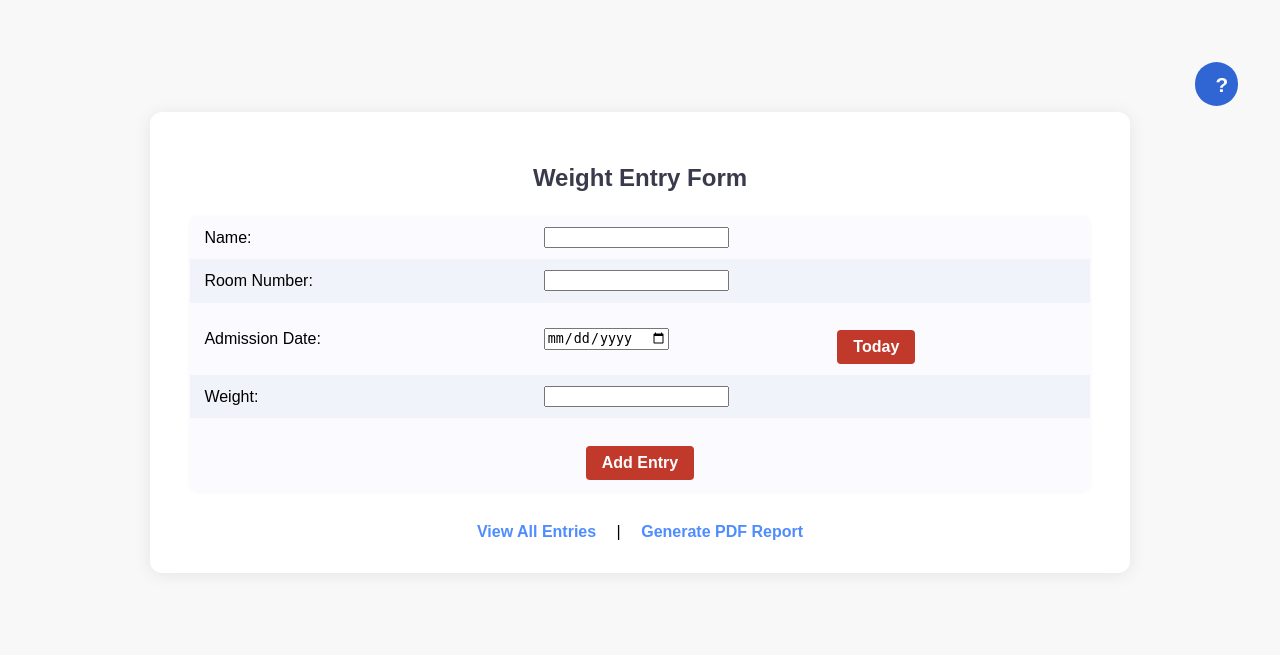
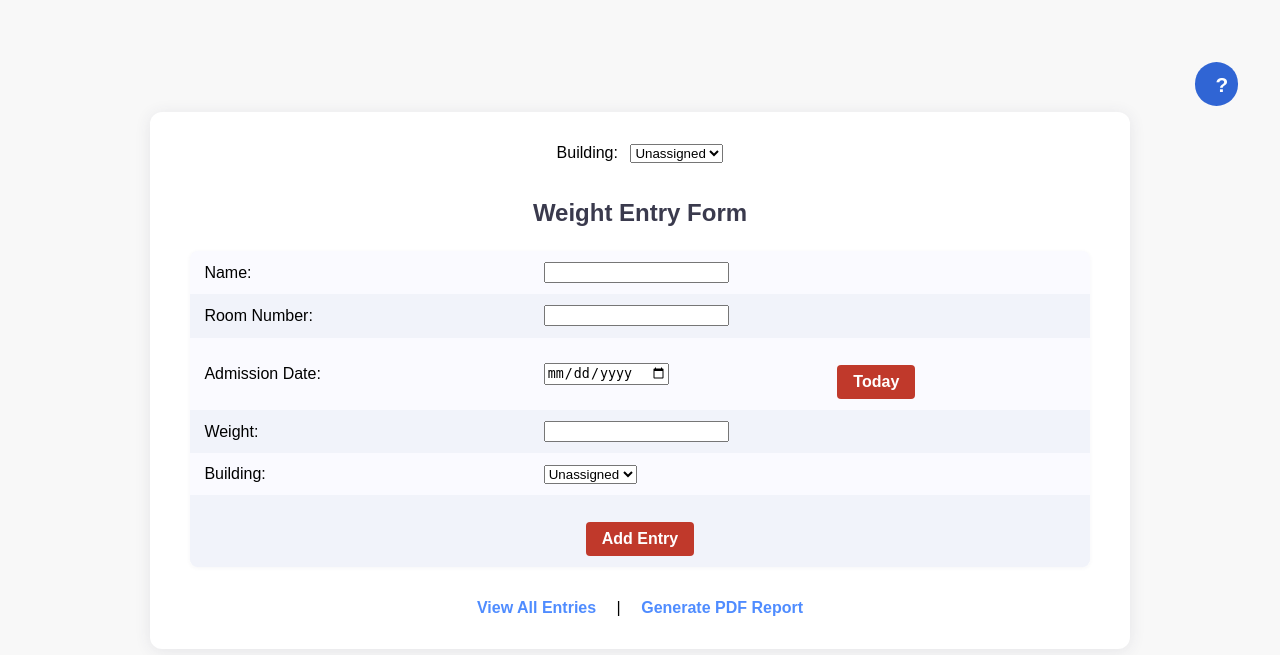
Before and after one commit to MatthewFletcher/Weight-Manager, a FastAPI app: page / in a window 1280 px wide. Shown: the top 655 px of the page. Run offline with FastAPI, Linux system fonts and the light colour scheme; data that the repository does not hold is empty.

Commit message:
adding building info

```diff
--- a/app.py
+++ b/app.py
@@ -35,8 +35,8 @@ os.makedirs(os.path.dirname(DATABASE), exist_ok=True)
 
 
 # Entry hash: hash of name and room (or "N/A" if room is blank)
-def entry_hash(name: str, room: Optional[str]) -> str:
-    key = f"{name.strip()}::{(room or '').strip() or 'N/A'}"
+def entry_hash(name: str, room: Optional[str], building: Optional[str]) -> str:
+    key = f"{name.strip()}::{(room or '').strip() or 'N/A'}::{(building or '').strip() or 'Unassigned'}"
     return hashlib.sha256(key.encode()).hexdigest()[:12]
 
 
@@ -59,10 +59,25 @@ def init_db():
 
 init_db()
 
+def get_building_options():
+    conn = sqlite3.connect(DATABASE)
+    cur = conn.cursor()
+    cur.execute("SELECT DISTINCT COALESCE(NULLIF(building, ''), 'Unassigned') FROM entries")
+    buildings = sorted([b[0] for b in cur.fetchall()])
+    conn.close()
+    # Always offer at least one option
+    return buildings or ["Unassigned"]
+
+
 
 @app.get("/", response_class=HTMLResponse)
-async def form(request: Request):
-    return templates.TemplateResponse("entry_form.html", {"request": request})
+async def form(request: Request, building: Optional[str] = None):
+    buildings = get_building_options()
+    selected_building = building or (buildings[0] if buildings else "Unassigned")
+    return templates.TemplateResponse(
+        "entry_form.html",
+        {"request": request, "buildings": buildings, "selected_building": selected_building},
+    )
 
 @app.get("/boom")
 def boom():
@@ -84,9 +99,12 @@ async def add_entry(
     room: Optional[str] = Form(None),
     admission_date: str = Form(...),
     weight: float = Form(...),
+    building: Optional[str] = Form(None),
 ):
+    building_val = (building or "").strip() or "Unassigned"
     room_val = (room or "").strip()
-    h = entry_hash(name, room_val)
+    h = entry_hash(name, room_val, building_val)
+
     conn = sqlite3.connect(DATABASE)
     cursor = conn.cursor()
     cursor.execute("SELECT weights FROM entries WHERE hash=?", (h,))
@@ -95,17 +113,18 @@ async def add_entry(
         weights = row[0].split(",") + [str(weight)]
         weights = weights[-5:]
         cursor.execute(
-            "UPDATE entries SET weights=?, admission_date=? WHERE hash=?",
-            (",".join(weights), admission_date, h),
+            "UPDATE entries SET weights=?, admission_date=?, building=? WHERE hash=?",
+            (",".join(weights), admission_date, building_val, h),
         )
     else:
         cursor.execute(
-            "INSERT INTO entries (hash, name, room, weights, admission_date) VALUES (?, ?, ?, ?, ?)",
-            (h, name.strip(), room_val, str(weight), admission_date),
+            "INSERT INTO entries (hash, name, room, weights, admission_date, building) VALUES (?, ?, ?, ?, ?, ?)",
+            (h, name.strip(), room_val, str(weight), admission_date, building_val),
         )
     conn.commit()
     conn.close()
-    return RedirectResponse("/", status_code=303)
+    # keep the building in the redirect so the form stays on that building
+    return RedirectResponse(f"/?building={building_val}", status_code=303)
 
 
 @app.post("/add_weight/{entry_hash}")
@@ -167,15 +186,32 @@ async def update_field(
 
 
 @app.get("/entries", response_class=HTMLResponse)
-async def entries(request: Request):
+async def entries(request: Request, building: Optional[str] = None):
+    buildings = get_building_options()
+    selected_building = building or (buildings[0] if buildings else "Unassigned")
+
     conn = sqlite3.connect(DATABASE)
     cursor = conn.cursor()
-    cursor.execute("SELECT hash, name, room, weights, admission_date FROM entries")
+    if selected_building and selected_building != "All":
+        cursor.execute(
+            "SELECT hash, name, room, weights, admission_date FROM entries WHERE COALESCE(NULLIF(building,''),'Unassigned') = ?",
+            (selected_building,),
+        )
+    else:
+        cursor.execute("SELECT hash, name, room, weights, admission_date FROM entries")
     rows = cursor.fetchall()
     conn.close()
+
     return templates.TemplateResponse(
-        "entries.html", {"request": request, "entries": rows}
+        "entries.html",
+        {
+            "request": request,
+            "entries": rows,
+            "buildings": buildings,
+            "selected_building": selected_building,
+        },
     )
+
 
 
 @app.post("/delete")
@@ -201,29 +237,29 @@ async def get_help(page: str):
     html = md.markdown(md_content)
     return JSONResponse({"html": html})
 
-
 @app.get("/report")
-async def generate_report():
+async def generate_report(building: Optional[str] = None):
+    selected = (building or "").strip() or None
     conn = sqlite3.connect(DATABASE)
     cursor = conn.cursor()
-    cursor.execute("SELECT name, room, weights, admission_date FROM entries")
+    if selected:
+        cursor.execute(
+            "SELECT name, room, weights, admission_date FROM entries WHERE COALESCE(NULLIF(building,''),'Unassigned') = ?",
+            (selected,),
+        )
+    else:
+        cursor.execute("SELECT name, room, weights, admission_date FROM entries")
     rows = cursor.fetchall()
     conn.close()
 
     pdf = FPDF()
     pdf.add_page()
     pdf.set_font("Arial", "B", 14)
-    report_title = f"Weight Report -- Generated {datetime.now().strftime('%B %d, %Y')}"
+    scope = f" — {selected}" if selected else ""
+    report_title = f"Weight Report{scope} — Generated {datetime.now().strftime('%B %d, %Y')}"
     pdf.cell(0, 10, report_title, ln=True, align="C")
 
-    # Adjusted column widths to fit within 190mm total
-    col_widths = {
-        "name": 50,
-        "room": 30,
-        "admission_date": 40,
-        "last_weight": 30,
-        "weights": 40
-    }
+    col_widths = {"name": 50, "room": 30, "admission_date": 40, "last_weight": 30, "weights": 40}
 
     pdf.set_font("Arial", "B", 12)
     pdf.cell(col_widths["name"], 10, "Name", 1)
@@ -237,19 +273,19 @@ async def generate_report():
         last_weight = weights.split(",")[-1]
         pdf.cell(col_widths["name"], 10, name, 1)
         pdf.cell(col_widths["room"], 10, room or "N/A", 1)
-        # Format admission_date as "Month Day" (e.g., August 8)
         formatted_date = ""
         if admission_date:
             try:
                 formatted_date = datetime.strptime(admission_date, "%Y-%m-%d").strftime("%B %d")
             except ValueError:
-                formatted_date = admission_date  # fallback in case format is off
+                logger.warning(f"Date {admission_date} did not match %Y-%m-%d")
+                formatted_date = admission_date
         pdf.cell(col_widths["admission_date"], 10, formatted_date, 1)
         pdf.cell(col_widths["last_weight"], 10, str(int(float(last_weight))), 1)
         pdf.cell(col_widths["weights"], 10, "", 1, ln=True)
 
     os.makedirs(os.path.dirname(REPORT_PATH), exist_ok=True)
     pdf.output(REPORT_PATH)
-    return FileResponse(
-        REPORT_PATH, media_type="application/pdf", filename="weight_report.pdf"
-    )
+    # keep the building on the download route so your UI can preserve selection
+    filename = f"weight_report{('-' + selected) if selected else ''}.pdf"
+    return FileResponse(REPORT_PATH, media_type="application/pdf", filename=filename)
--- a/static/style.css
+++ b/static/style.css
@@ -9,20 +9,24 @@ body {
 .container {
   background: #fff;
   padding: 2em 2.5em;
-  max-width: 900px; /* Increased for table fit */
+  max-width: 900px;
+  /* Increased for table fit */
   margin: 3em auto 0 auto;
   border-radius: 12px;
-  box-shadow: 0 2px 16px rgba(60,60,90,0.10);
-  overflow-x: auto; /* allow table scroll */
+  box-shadow: 0 2px 16px rgba(60, 60, 90, 0.10);
+  overflow-x: auto;
+  /* allow table scroll */
   min-width: 340px;
 }
+
 h2 {
   text-align: center;
   color: #3a3a4d;
 }
 
 /* ============ Table Styles ============ */
-table, #entries-table {
+table,
+#entries-table {
   width: 100%;
   min-width: 700px;
   border-collapse: collapse;
@@ -31,21 +35,26 @@ table, #entries-table {
   background: #fafaff;
   border-radius: 8px;
   overflow: hidden;
-  box-shadow: 0 1px 4px rgba(60,60,90,0.05);
+  box-shadow: 0 1px 4px rgba(60, 60, 90, 0.05);
 }
-th, td {
+
+th,
+td {
   padding: 0.7em 0.9em;
   text-align: left;
   vertical-align: middle;
 }
+
 th {
   background: #e7ebf8;
   color: #4a4a60;
   font-weight: bold;
 }
+
 tr:nth-child(even) {
   background: #f1f3fa;
 }
+
 tr:hover {
   background: #dde8ff;
 }
@@ -55,17 +64,21 @@ tr:hover {
   .container {
     padding: 0.7em 0.3em;
   }
-  table, #entries-table {
+
+  table,
+  #entries-table {
     min-width: 550px;
   }
 }
 
 /* ============ Weights Grid & Cells ============ */
 .weights-grid {
-  display: flex;           /* grid->flex for better mobile scroll */
+  display: flex;
+  /* grid->flex for better mobile scroll */
   gap: 0.3em;
   align-items: center;
 }
+
 .weight-cell {
   display: inline-block;
   min-width: 2.3em;
@@ -78,6 +91,7 @@ tr:hover {
   text-align: center;
   margin-right: 0.1em;
 }
+
 .weight-cell.weight-latest {
   background: #def;
   border-color: #b9e;
@@ -92,10 +106,15 @@ tr:hover {
   border-radius: 4px;
   transition: background 0.15s;
 }
-.editable input { width: 90%; font-size: 1em; }
+
+.editable input {
+  width: 90%;
+  font-size: 1em;
+}
 
 /* ============ Add/Save/Cancel Buttons ============ */
-button, .save-btn {
+button,
+.save-btn {
   padding: 0.7em 1.5em;
   font-size: 1em;
   border-radius: 5px;
@@ -110,7 +129,9 @@ button, .save-btn {
   margin-right: auto;
   transition: background 0.2s;
 }
-button:hover, .save-btn:hover {
+
+button:hover,
+.save-btn:hover {
   background: #d32f2f;
 }
 
@@ -120,9 +141,11 @@ button:hover, .save-btn:hover {
   padding: 0.4em 0.8em;
   border-radius: 4px;
 }
+
 .save-btn:hover {
   background: #269e52;
 }
+
 .cancel-btn {
   background: #f4f4f4;
   border: none;
@@ -131,9 +154,11 @@ button:hover, .save-btn:hover {
   margin-left: 0.4em;
   cursor: pointer;
 }
+
 .cancel-btn:hover {
   background: #d4d4d4;
 }
+
 .add-weight-btn {
   background: #4f8cff;
   color: white;
@@ -143,9 +168,11 @@ button:hover, .save-btn:hover {
   font-size: 1em;
   cursor: pointer;
 }
+
 .add-weight-btn:hover {
   background: #3065d4;
 }
+
 .add-weight-form {
   display: inline-flex;
   align-items: center;
@@ -166,6 +193,7 @@ input[type="checkbox"] {
   margin-top: 2em;
   text-align: center;
 }
+
 .nav-links a {
   margin: 0 1em;
   color: #4f8cff;
@@ -173,6 +201,7 @@ input[type="checkbox"] {
   font-weight: bold;
   transition: color 0.2s;
 }
+
 .nav-links a:hover {
   color: #3065d4;
 }
@@ -192,6 +221,7 @@ input[type="checkbox"] {
   cursor: pointer;
   z-index: 200;
 }
+
 .help-modal {
   display: none;
   position: fixed;
@@ -201,8 +231,9 @@ input[type="checkbox"] {
   width: 100%;
   height: 100%;
   overflow: auto;
-  background-color: rgba(0,0,0,0.2);
+  background-color: rgba(0, 0, 0, 0.2);
 }
+
 .help-modal-content {
   background-color: #fff;
   margin: 5% auto;
@@ -210,9 +241,10 @@ input[type="checkbox"] {
   border-radius: 10px;
   width: 90%;
   max-width: 500px;
-  box-shadow: 0 4px 24px rgba(0,0,0,0.13);
+  box-shadow: 0 4px 24px rgba(0, 0, 0, 0.13);
   position: relative;
 }
+
 .help-close {
   color: #aaa;
   position: absolute;
@@ -222,7 +254,10 @@ input[type="checkbox"] {
   font-weight: bold;
   cursor: pointer;
 }
-.help-close:hover { color: #3065d4; }
+
+.help-close:hover {
+  color: #3065d4;
+}
 
 /* ============ Misc Inputs ============ */
 /* Hide spinners/arrows for all number inputs */
@@ -231,6 +266,7 @@ input[type="number"]::-webkit-inner-spin-button {
   -webkit-appearance: none;
   margin: 0;
 }
+
 input[type="number"] {
   -moz-appearance: textfield;
 }
@@ -248,7 +284,7 @@ body {
   background-color: #fff;
   padding: 2em;
   border: 1px solid #ccc;
-    box-shadow: 0px 0px 10px rgba(0,0,0,0.1);
+  box-shadow: 0px 0px 10px rgba(0, 0, 0, 0.1);
   display: inline-block;
   max-width: 800px;
   margin: auto;
@@ -292,3 +328,13 @@ pre {
   word-wrap: break-word;
   font-size: 0.9em;
 }
+
+.container form[action="/entries"],
+.container form[action="/"] {
+  display: inline-block;
+  margin-bottom: 1em;
+}
+
+label[for$="building-select"] {
+  margin-right: 0.5em;
+}
--- a/templates/entry_form.html
+++ b/templates/entry_form.html
@@ -7,7 +7,7 @@
 	<script>
 		window.addWeightEntryMap = {
     	{% for entry in entries %}
-			"{{ entry[0] }}": "add-weight-form-{{ entry[0] }}"{% if not loop.last %}, {% endif %}
+		"{{ entry[0] }}": "add-weight-form-{{ entry[0] }}"{% if not loop.last %}, {% endif %}
 		{% endfor %}
 		};
 	</script>
@@ -28,6 +28,16 @@
 				<div id="help-content">Loading...</div>
 			</div>
 		</div>
+		<form action="/" method="get" style="margin-bottom: 1em;">
+			<label for="building-select">Building:</label>
+			<select id="building-select" name="building" onchange="this.form.submit()">
+				{% for b in buildings %}
+				<option value="{{ b }}" {% if b==selected_building %}selected{% endif %}>{{ b }}</option>
+				{% endfor %}
+			</select>
+			<noscript><button type="submit">Apply</button></noscript>
+		</form>
+
 		<h2>Weight Entry Form</h2>
 		<form action="/add" method="post">
 			<table>
@@ -51,6 +61,16 @@
 					<td><input id="weight" type="number" step="0.1" name="weight" required></td>
 				</tr>
 				<tr>
+					<td><label for="building">Building:</label></td>
+					<td>
+						<select id="building" name="building" required>
+							{% for b in buildings %}
+							<option value="{{ b }}" {% if b==selected_building %}selected{% endif %}>{{ b }}</option>
+							{% endfor %}
+						</select>
+					</td>
+				</tr>
+				<tr>
 					<td colspan="2" style="text-align: center;">
 						<button type="submit">Add Entry</button>
 					</td>
@@ -59,8 +79,8 @@
 		</form>
 
 		<div class="nav-links">
-			<a href="/entries">View All Entries</a> |
-			<a href="/report">Generate PDF Report</a>
+			<a href="/entries?building={{ selected_building }}">View All Entries</a> |
+			<a href="/report?building={{ selected_building }}">Generate PDF Report</a>
 		</div>
 	</div>
 </body>
```
Also changed, not shown: templates/entries.html (+13 -1 lines). Lines whose indentation alone changed are shown as unchanged.
